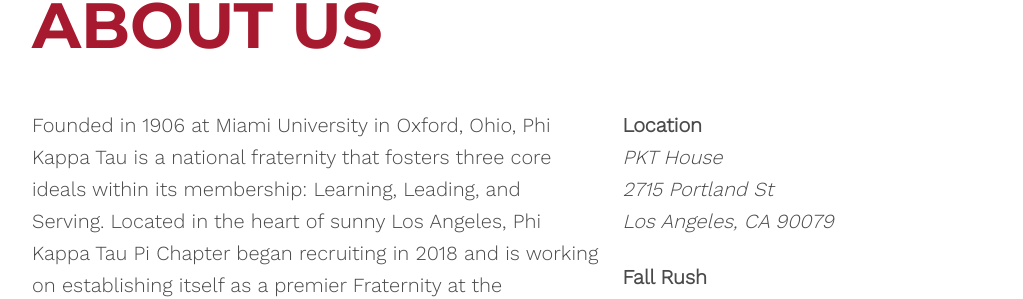
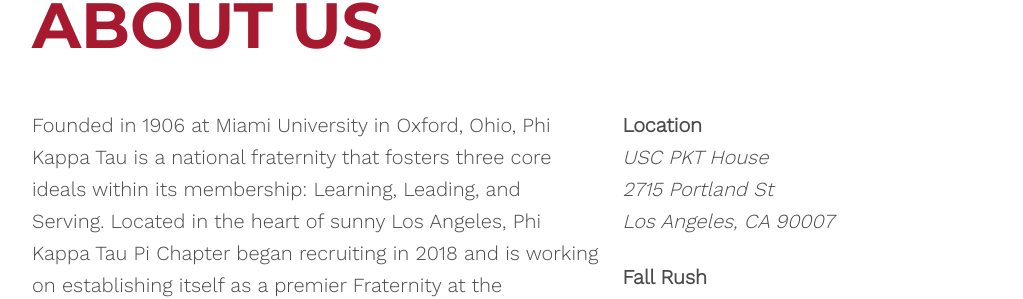
Before and after one commit to usc-phi-kappa-tau/website, a React (Create React App) app: page / in a window 1280 px wide. Shown: the part 907-1206 px from the top of the page, without its empty margins (128-1151 px from the left). Built offline with nearby package versions, Linux system fonts and the light colour scheme.

Commit message:
whoops zip code was wrong

```diff
--- a/src/components/About.jsx
+++ b/src/components/About.jsx
@@ -24,11 +24,11 @@
                         <b>Location</b>
                         <br />
                         <em>
-                            PKT House
+                            USC PKT House
                         <br />
                             2715 Portland St
                         <br />
-                            Los Angeles, CA 90079
+                            Los Angeles, CA 90007
                         </em>
                     </p>
 
```
